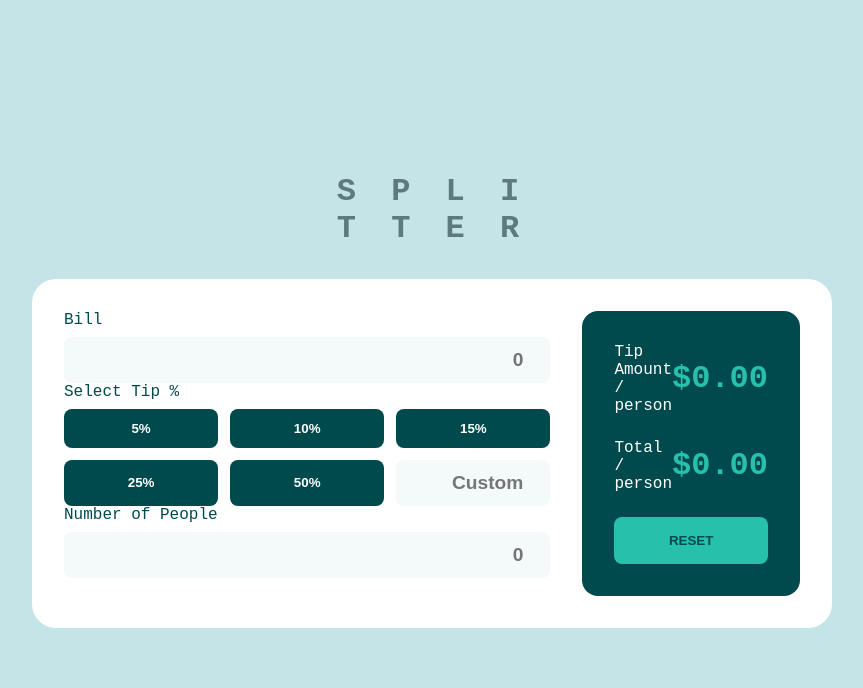
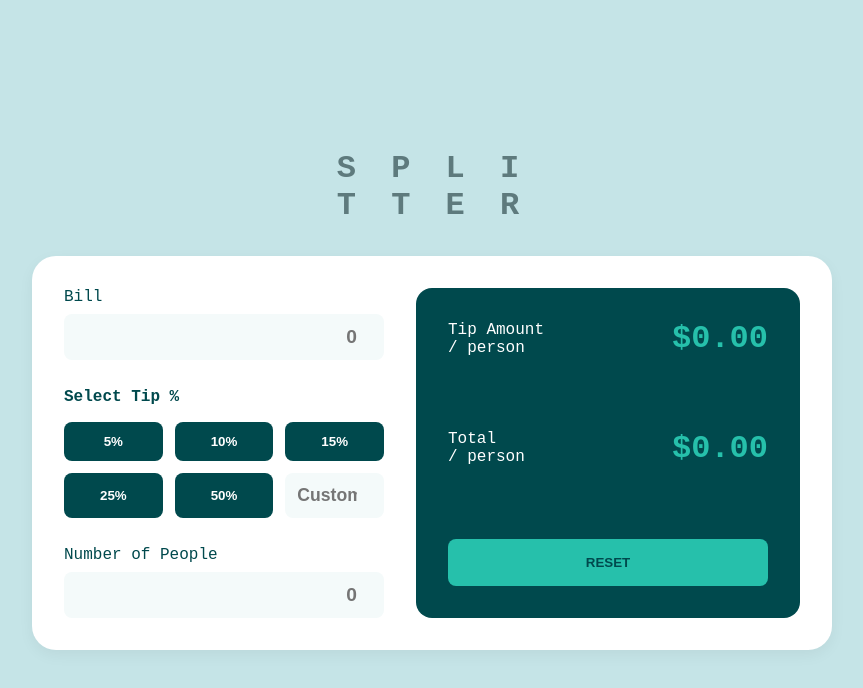
Before and after one commit to ClydeZzz16/Tip-Calculator-App-Final, a Next.js app: page / in a window 1280 px wide. Shown: the top 688 px of the page, without its empty margins (208-1071 px from the left). Built offline with nearby package versions, Linux system fonts and the light colour scheme.

Commit message:
Enhances styling and UI for improved user experience

```diff
--- a/src/app/components/PeopleInput.tsx
+++ b/src/app/components/PeopleInput.tsx
@@ -1,5 +1,3 @@
-'use client';
-
 import React from 'react';
 
 interface PeopleInputProps {
@@ -8,17 +6,20 @@ interface PeopleInputProps {
 }
 
 export default function PeopleInput({ people, setPeople }: PeopleInputProps) {
+  const isError = people === 0 || people === '';
+
   return (
     <div className="input-group">
-      <label htmlFor="people">Number of People</label>
+      <div className="label-row">
+        <label>Number of People</label>
+        {people === 0 && <span className="error-text">Can't be zero</span>}
+      </div>
       <input
-        id="people"
         type="number"
         placeholder="0"
         value={people}
-        onChange={(e) =>
-          setPeople(e.target.value === '' ? '' : parseInt(e.target.value, 10))
-        }
+        onChange={(e) => setPeople(Number(e.target.value))}
+        className={people === 0 ? 'input-error' : ''}
       />
     </div>
   );
--- a/src/app/components/TipSelector.tsx
+++ b/src/app/components/TipSelector.tsx
@@ -1,5 +1,3 @@
-'use client';
-
 import React from 'react';
 
 interface TipSelectorProps {
@@ -8,26 +6,26 @@ interface TipSelectorProps {
 }
 
 export default function TipSelector({ tip, setTip }: TipSelectorProps) {
-  const tipOptions = [5, 10, 15, 25, 50];
+  const tipValues = [5, 10, 15, 25, 50];
 
   return (
     <div className="tip-selector">
       <label>Select Tip %</label>
       <div className="tip-grid">
-        {tipOptions.map((t) => (
+        {tipValues.map((value) => (
           <button
-            key={t}
-            className={`tip-btn ${tip === t ? 'active' : ''}`}
-            onClick={() => setTip(t)}
+            key={value}
+            className={`tip-btn ${tip === value ? 'active' : ''}`}
+            onClick={() => setTip(value)}
           >
-            {t}%
+            {value}%
           </button>
         ))}
         <input
           type="number"
           placeholder="Custom"
-          value={tip === 0 ? '' : tip}
-          onChange={(e) => setTip(e.target.value === '' ? 0 : parseFloat(e.target.value))}
+          className="tip-custom"
+          onChange={(e) => setTip(Number(e.target.value))}
         />
       </div>
     </div>
--- a/src/app/globals.css
+++ b/src/app/globals.css
@@ -1,10 +1,11 @@
-/* Base */
+/* === RESET === */
 * {
   margin: 0;
   padding: 0;
   box-sizing: border-box;
 }
 
+/* === BASE === */
 body {
   font-family: 'Space Mono', monospace;
   background-color: hsl(185, 41%, 84%);
@@ -15,7 +16,7 @@ body {
   min-height: 100vh;
 }
 
-/* Layout */
+/* === MAIN CONTAINER === */
 .container {
   display: flex;
   flex-direction: column;
@@ -29,20 +30,29 @@ body {
   color: hsl(186, 14%, 43%);
 }
 
+/* === CARD LAYOUT === */
 .card {
-  background-color: white;
+  background-color: #fff;
   border-radius: 1.5rem;
   padding: 2rem;
   display: flex;
   justify-content: space-between;
+  gap: 2rem;
   width: 100%;
   max-width: 800px;
-  gap: 2rem;
+  box-shadow: 0 5px 15px rgba(0, 0, 0, 0.05);
 }
 
-/* Inputs */
-.input-group,
-.tip-selector {
+/* === INPUT SIDE === */
+.input-side {
+  flex: 1;
+  display: flex;
+  flex-direction: column;
+  gap: 1.75rem;
+}
+
+/* === INPUT STYLING === */
+.input-group {
   display: flex;
   flex-direction: column;
   gap: 0.5rem;
@@ -60,7 +70,12 @@ input {
   color: hsl(183, 100%, 15%);
 }
 
-/* Tip Selector */
+/* === TIP SELECTOR === */
+.tip-selector label {
+  font-weight: bold;
+  margin-bottom: 0.25rem;
+}
+
 .tip-grid {
   display: grid;
   grid-template-columns: repeat(3, 1fr);
@@ -75,16 +90,28 @@ input {
   border-radius: 0.5rem;
   padding: 0.75rem;
   cursor: pointer;
+  transition: background-color 0.2s;
 }
 
-.tip-btn.active,
-.tip-btn:hover {
+.tip-btn:hover,
+.tip-btn.active {
   background-color: hsl(172, 67%, 45%);
   color: hsl(183, 100%, 15%);
 }
 
-/* Results */
+.tip-custom {
+  background-color: hsl(189, 41%, 97%);
+  color: hsl(183, 100%, 15%);
+  border: none;
+  border-radius: 0.5rem;
+  text-align: right;
+  font-weight: bold;
+  padding: 0.75rem;
+}
+
+/* === RESULT BOX === */
 .result-box {
+  flex: 1;
   background-color: hsl(183, 100%, 15%);
   color: white;
   border-radius: 1rem;
@@ -92,14 +119,28 @@ input {
   display: flex;
   flex-direction: column;
   justify-content: space-between;
-  flex: 1;
+}
+
+.result-rows {
+  display: flex;
+  flex-direction: column;
+  gap: 2rem;
 }
 
 .result-row {
   display: flex;
   justify-content: space-between;
   align-items: center;
-  margin-bottom: 1.5rem;
+}
+
+.result-text {
+  display: flex;
+  flex-direction: column;
+}
+
+.result-text small {
+  color: hsl(186, 14%, 43%);
+  font-size: 0.8rem;
 }
 
 .result-value {
@@ -108,6 +149,7 @@ input {
   font-weight: bold;
 }
 
+/* === RESET BUTTON === */
 .reset-btn {
   background-color: hsl(172, 67%, 45%);
   color: hsl(183, 100%, 15%);
@@ -116,8 +158,52 @@ input {
   border-radius: 0.5rem;
   padding: 1rem;
   cursor: pointer;
+  transition: background-color 0.2s;
 }
 
 .reset-btn:hover {
   background-color: hsl(172, 67%, 60%);
 }
+
+/* === RESPONSIVE === */
+@media (max-width: 768px) {
+  .card {
+    flex-direction: column;
+  }
+}
+/* === PEOPLE INPUT ERROR === */
+.label-row {
+  display: flex;
+  justify-content: space-between;
+  align-items: center;
+}
+
+.error-text {
+  color: hsl(0, 68%, 60%);
+  font-weight: bold;
+  font-size: 0.8rem;
+}
+
+.input-error {
+  border: 2px solid hsl(0, 68%, 60%);
+}
+
+/* === FIX TIP SELECTOR SPACING === */
+.tip-selector {
+  display: flex;
+  flex-direction: column;
+  gap: 0.75rem; /* more space between label and buttons */
+}
+
+/* === FIX CUSTOM INPUT CUTTING TEXT === */
+.tip-custom {
+  background-color: hsl(189, 41%, 97%);
+  color: hsl(183, 100%, 15%);
+  border: none;
+  border-radius: 0.5rem;
+  text-align: right;
+  font-weight: bold;
+  padding: 0.75rem;
+  width: 100%;
+  font-size: 1.1rem; /* ensure text fits */
+}
--- a/src/app/page.tsx
+++ b/src/app/page.tsx
@@ -5,7 +5,7 @@ import BillInput from './components/BillInput';
 import TipSelector from './components/TipSelector';
 import PeopleInput from './components/PeopleInput';
 import ResultDisplay from './components/ResultDisplay';
-import './globals.css'; // ✅ Use global CSS instead of CSS module
+import './globals.css';
 
 export default function Home(): JSX.Element {
   const [bill, setBill] = useState<number | ''>('');
@@ -34,7 +34,7 @@ export default function Home(): JSX.Element {
       </h1>
 
       <div className="card">
-        <div className="left">
+        <div className="input-side">
           <BillInput bill={bill} setBill={setBill} />
           <TipSelector tip={tip} setTip={setTip} />
           <PeopleInput people={people} setPeople={setPeople} />
```
